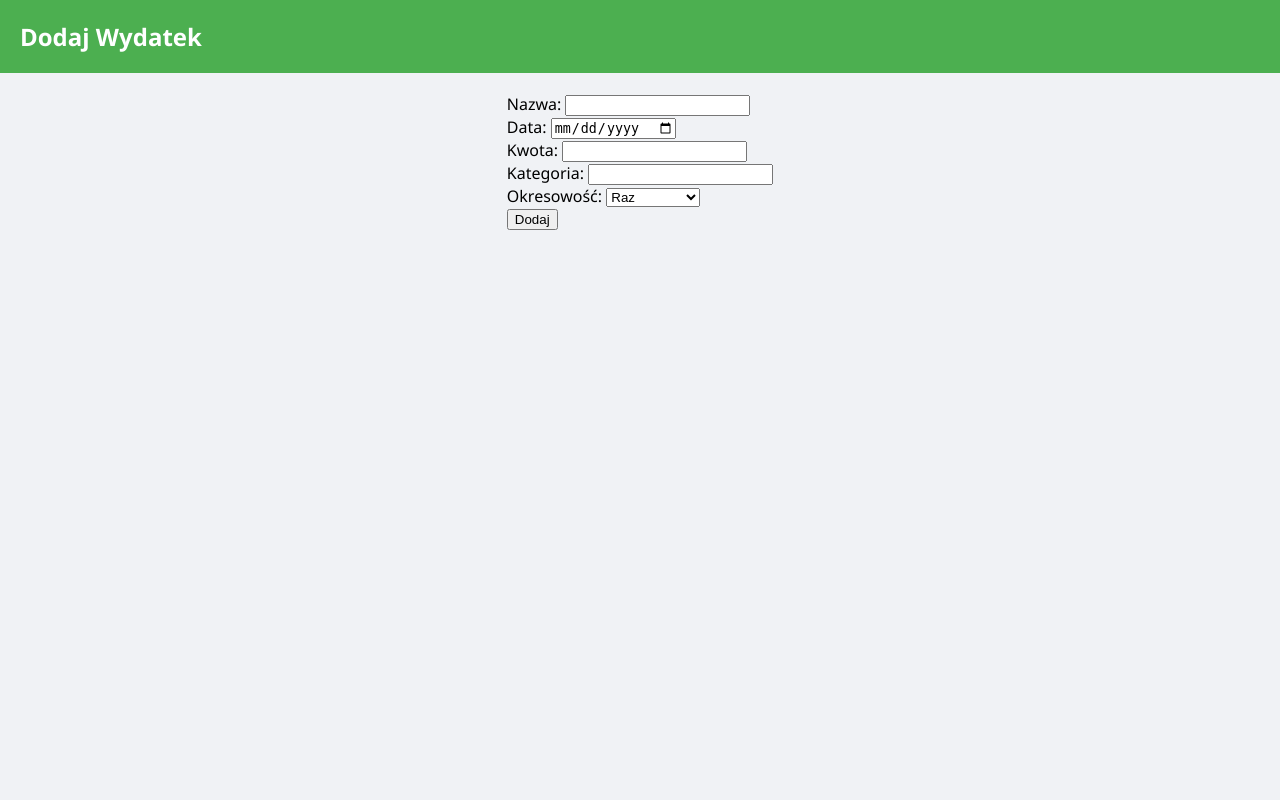
After one commit to JakubKot01/Introduction-to-cloud-computing---project, a Flask app: page /add_expense in a window 1280 px wide. The commit adds this page. Run offline with Flask 3, Linux system fonts and the light colour scheme.

Commit message:
Different strategy implementation

```diff
--- a/server.py
+++ b/server.py
@@ -1,4 +1,4 @@
-from flask import Flask, render_template
+from flask import Flask, render_template, request, redirect
 from typing import List, Any
 from expense import Expense
 import firebase_admin
@@ -11,9 +11,10 @@ db = firestore.client()
 
 app = Flask(__name__)
 
+expenses_list: list[Expense] = []
+
 @app.route('/')
 def index():
-    expenses_list: list[Expense] = []
 
     def get_document(collection_name, document_id):
         doc_ref = db.collection(collection_name).document(document_id)
@@ -46,8 +47,6 @@ def index():
                     doc_data['docData']['periodicity'],
                     doc_data['docData']['date']))
 
-    print(expenses_list)
-
     categories = get_document('categories', 'categories')
     expenseCategories = categories['categories']
 
@@ -62,9 +61,34 @@ def index():
     get_all_docs('expensesCollection')
     return render_template('index.html', expenses=expenses_list)
 
-@app.route('/stats')
-def stats():
-    return render_template('stats.html')
+
+@app.route('/add_expense')
+def add_expense():
+    return render_template('add_expense.html')
+
+
+@app.route('/submit_expense', methods=['POST'])
+def submit_expense():
+    name = request.form['name']
+    date = request.form['date']
+    amount = request.form['amount']
+    category = request.form['category']
+    periodicity = request.form['periodicity']
+
+    expenses_list.append(Expense(name, amount, category, periodicity, date))
+
+    # Dodaj nowy wydatek do bazy danych
+    db.collection('expensesCollection').add({
+        'name': name,
+        'date': date,
+        'amount': amount,
+        'category': category,
+        'periodicity': periodicity
+    })
+
+    # Przekieruj użytkownika z powrotem na stronę główną
+    return redirect('/')
+
 
 if __name__ == '__main__':
     app.run(debug=True)
--- a/static/styles.css
+++ b/static/styles.css
@@ -15,8 +15,10 @@ body {
 header {
     background-color: #4CAF50;
     color: white;
-    text-align: center;
-    padding: 20px 0;
+    padding: 20px;
+    display: flex;
+    justify-content: space-between;
+    align-items: center;
 }
 
 h1 {
--- /dev/null
+++ b/templates/add_expense.html
@@ -0,0 +1,41 @@
+<!DOCTYPE html>
+<html lang="en">
+<head>
+    <meta charset="UTF-8">
+    <meta name="viewport" content="width=device-width, initial-scale=1.0">
+    <title>Dodaj Wydatek</title>
+    <link rel="stylesheet" href="{{ url_for('static', filename='styles.css') }}">
+</head>
+<body>
+    <div class="container">
+        <header>
+            <h1>Dodaj Wydatek</h1>
+        </header>
+        <main>
+            <form action="/submit_expense" method="post">
+                <label for="name">Nazwa:</label>
+                <input type="text" id="name" name="name" required><br>
+
+                <label for="date">Data:</label>
+                <input type="date" id="date" name="date" required><br>
+
+                <label for="amount">Kwota:</label>
+                <input type="number" id="amount" name="amount" required><br>
+
+                <label for="category">Kategoria:</label>
+                <input type="text" id="category" name="category" required><br>
+
+                <label for="periodicity">Okresowość:</label>
+                <select id="periodicity" name="periodicity">
+                    <option value="raz">Raz</option>
+                    <option value="dziennie">Dziennie</option>
+                    <option value="tygodniowo">Tygodniowo</option>
+                    <option value="miesięcznie">Miesięcznie</option>
+                </select><br>
+
+                <input type="submit" value="Dodaj">
+            </form>
+        </main>
+    </div>
+</body>
+</html>
--- a/templates/index.html
+++ b/templates/index.html
@@ -9,7 +9,7 @@
 <body>
     <div class="container">
         <header>
-            <h1>Smart Expenses Tracker</h1>
+            <h1 class="title">Smart Expenses Tracker</h1>
             <nav>
                 <ul>
                     <li><a href="/" class="header-btn">Wydatki</a></li>
@@ -41,6 +41,7 @@
                     {% endfor %}
                 </tbody>
             </table>
+            <a href="/add_expense" class="add-expense-button">Dodaj wydatek</a> <!-- Dodajemy przycisk -->
         </main>
         <footer>
             <p>&copy; 2024 Smart Expenses Tracker</p>
--- a/templates/stats.html
+++ b/templates/stats.html
@@ -4,12 +4,12 @@
     <meta charset="UTF-8">
     <meta name="viewport" content="width=device-width, initial-scale=1.0">
     <title>Smart Expenses Tracker - Statystyki</title>
-    <link rel="stylesheet" href="../static/styles.css">
+    <link rel="stylesheet" href="{{ url_for('static', filename='styles.css') }}">
 </head>
 <body>
     <div class="container">
         <header>
-            <h1>Smart Expenses Tracker - Statystyki</h1>
+            <h1 class="title">Smart Expenses Tracker</h1>
             <nav>
                 <ul>
                     <li><a href="/" class="header-btn">Wydatki</a></li>
```
Also changed, not shown: other parts of static/styles.css (+30 -24 lines), templates/index.js (deleted, +0 -38 lines).
